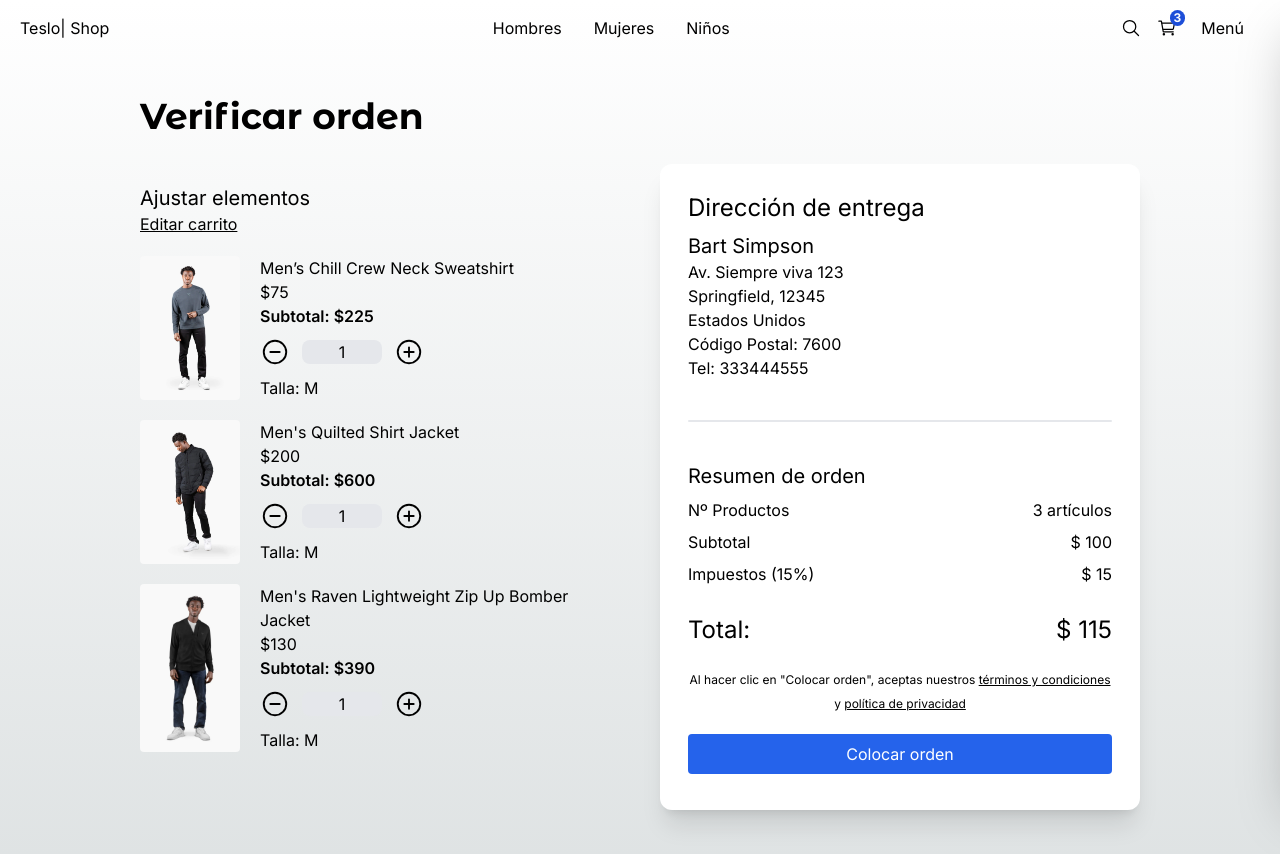
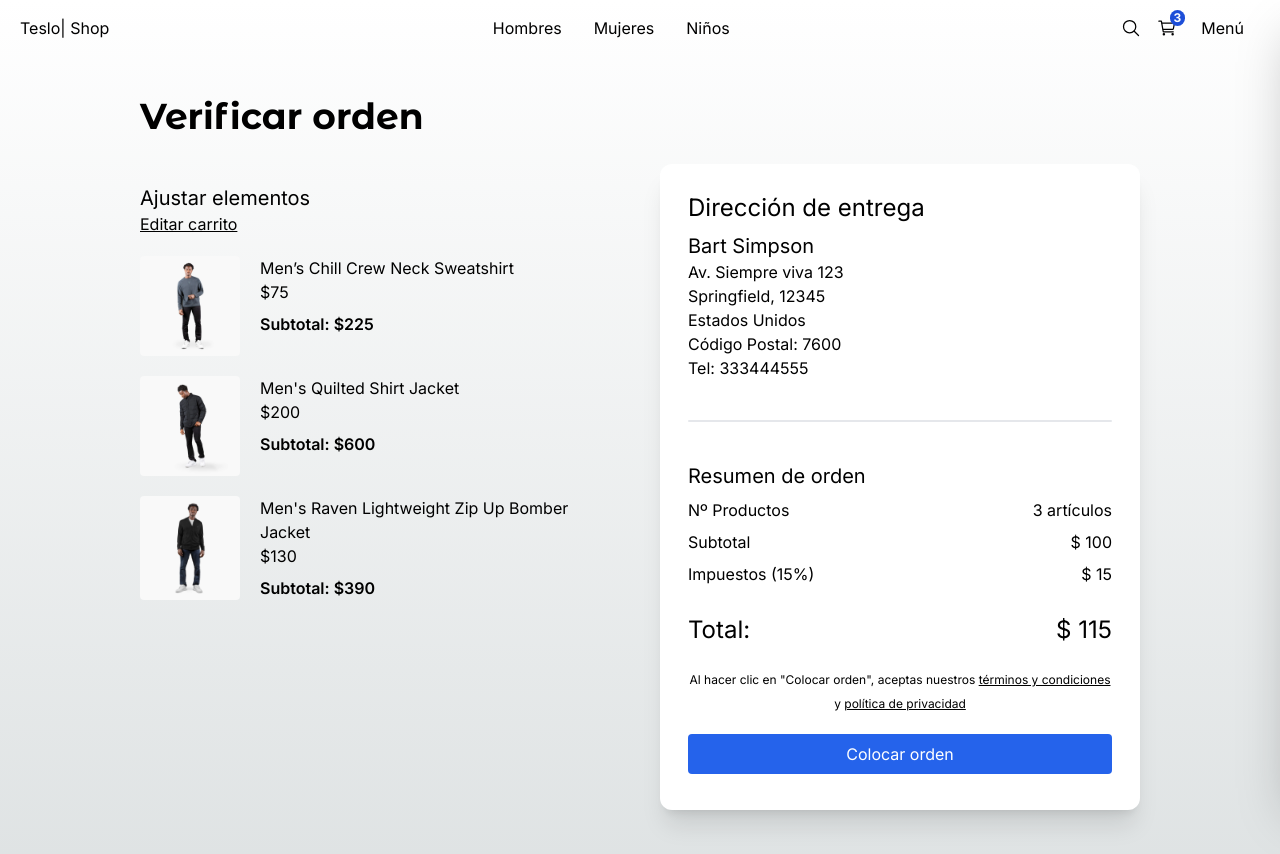
Before and after one commit to Starklord17/TesloShop, a Next.js app: page /checkout in a window 1280 px wide. Shown: the top 854 px of the page. Built offline with nearby package versions, Linux system fonts and the light colour scheme.

Commit message:
chore: Remove unnecessary code in cart and checkout pages

```diff
--- a/src/app/(shop)/cart/page.tsx
+++ b/src/app/(shop)/cart/page.tsx
@@ -75,7 +75,6 @@ export default function CartPage() {
               </Link>
             </button>
           </aside>
-
         </div>
       </section>
     </main>
--- a/src/app/(shop)/checkout/page.tsx
+++ b/src/app/(shop)/checkout/page.tsx
@@ -41,13 +41,7 @@ export default function CheckoutPage() {
                 <div>
                   <p>{product.title}</p>
                   <p>${product.price}</p>
-                  <p className="font-semibold">Subtotal: ${product.price * 3}</p>
-
-                  <div className="mt-2">
-                    <QuantitySelector quantity={1} />
-                  </div>
-
-                  <p className="mt-2">Talla: M</p>
+                  <p className="font-semibold mt-2">Subtotal: ${product.price * 3}</p>
 
                 </div>
               </div>
--- a/src/app/(shop)/orders/[id]/page.tsx
+++ b/src/app/(shop)/orders/[id]/page.tsx
@@ -62,7 +62,7 @@ export default function OrderIDpage({ params }: Props) {
                 <div>
                   <p>{product.title}</p>
                   <p>${product.price}</p>
-                  <p className="font-semibold">
+                  <p className="font-semibold mt-2">
                     Subtotal: ${product.price * 3}
                   </p>
 
```
